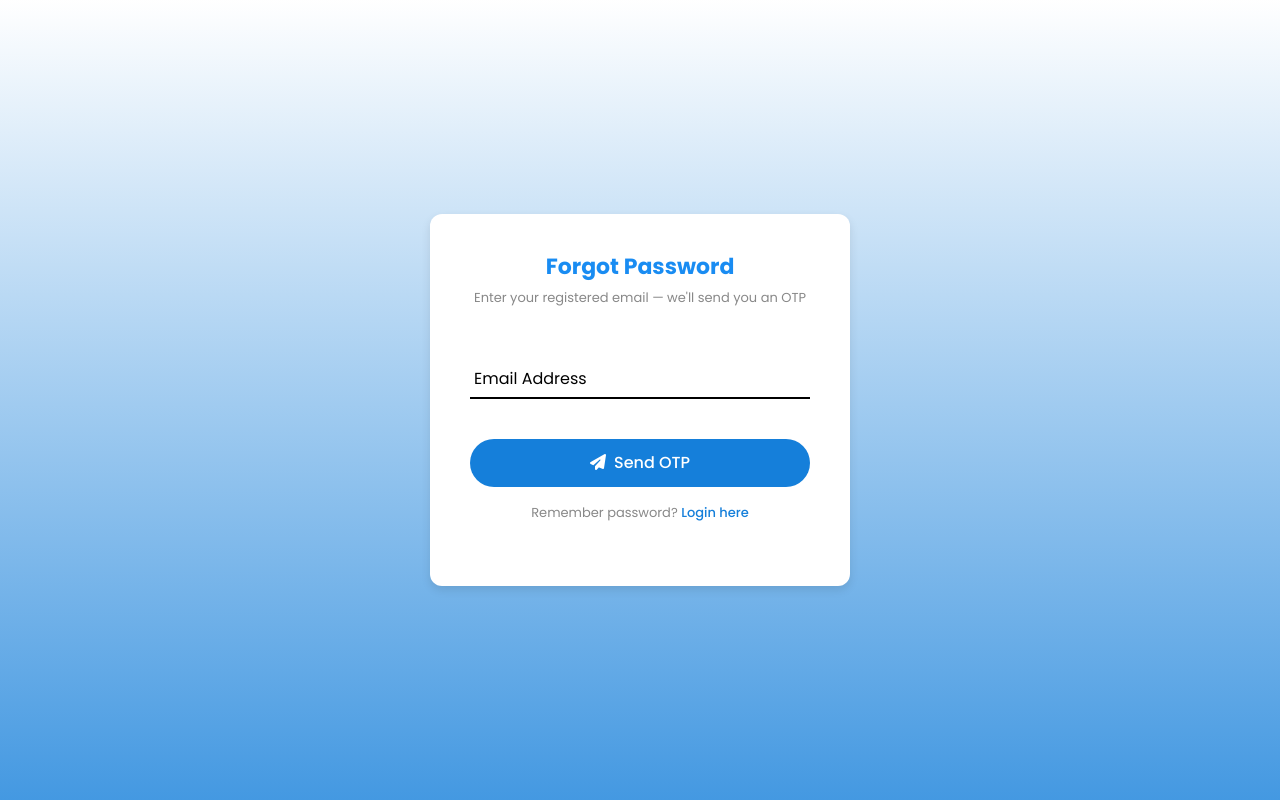
After one commit to fatimaabdulhayyi-bit/HMS, a Django app: page /forgot-password/ in a window 1280 px wide. The commit adds this page. Run offline with Django 5.2, Linux system fonts and the light colour scheme; parts of the project's set-up code (start-up, migrations or seed data) failed here and were passed over.

Commit message:
implementation of forgot password

```diff
--- a/hospital/models.py
+++ b/hospital/models.py
@@ -39,6 +39,7 @@ class UserAccount(AbstractBaseUser):
     is_admin = models.BooleanField(default=False)
     is_superadmin = models.BooleanField(default=False)
     is_approved = models.BooleanField(default=False)  # Doctor approval flag
+    is_first_login = models.BooleanField(default=False)
 
     objects = UserAccountManager()
 
--- /dev/null
+++ b/hospital/templates/hospital/forms/forgot_password.html
@@ -0,0 +1,118 @@
+{% load static %}
+<!DOCTYPE html>
+<html lang="en">
+<head>
+    <meta charset="UTF-8">
+    <meta name="viewport" content="width=device-width, initial-scale=1.0">
+    <title>Forgot Password</title>
+    <link href="https://cdn.jsdelivr.net/npm/bootstrap@5.3.3/dist/css/bootstrap.min.css" rel="stylesheet">
+    <link href="https://cdnjs.cloudflare.com/ajax/libs/font-awesome/6.5.0/css/all.min.css" rel="stylesheet">
+    <link href="{% static 'images/favicon.png' %}" rel="icon">
+    <style>
+        @import url('https://fonts.googleapis.com/css2?family=Poppins:wght@300;400;500;600;700&display=swap');
+        * { margin: 0; padding: 0; box-sizing: border-box; font-family: 'Poppins', sans-serif; }
+        body {
+            display: flex;
+            justify-content: center;
+            align-items: center;
+            min-height: 100vh;
+            background: linear-gradient(rgba(253,253,253,0.1), rgba(21,127,218,0.8));
+        }
+        .card {
+            background: white;
+            border-radius: 12px;
+            box-shadow: 0 4px 10px rgba(0,0,0,0.1);
+            width: 420px;
+            padding: 40px;
+            border: none;
+        }
+        .card h2 {
+            text-align: center;
+            font-size: 22px;
+            font-weight: bold;
+            color: rgba(0,128,241,0.9);
+            margin-bottom: 8px;
+        }
+        .card p {
+            text-align: center;
+            color: #888;
+            font-size: 13px;
+            margin-bottom: 24px;
+        }
+        .input-group {
+            position: relative;
+            margin: 25px 0;
+            border-bottom: 2px solid black;
+        }
+        .input-group input {
+            width: 100%;
+            height: 40px;
+            font-size: 16px;
+            color: black;
+            padding: 10px 5px 5px 5px;
+            background: transparent;
+            border: none;
+            outline: none;
+        }
+        .input-group label {
+            position: absolute;
+            left: 5px;
+            top: 10px;
+            font-size: 16px;
+            color: black;
+            pointer-events: none;
+            transition: 0.3s;
+        }
+        .input-group input:focus + label,
+        .input-group input:not(:placeholder-shown) + label {
+            top: -10px;
+            font-size: 12px;
+            color: rgba(21,127,218,1);
+        }
+        .btn-submit {
+            width: 100%;
+            padding: 12px;
+            background: rgba(21,127,218,1);
+            color: white;
+            font-size: 16px;
+            font-weight: 500;
+            cursor: pointer;
+            border-radius: 30px;
+            border: none;
+            margin-top: 15px;
+            transition: 0.3s;
+        }
+        .btn-submit:hover { background: rgba(21,127,218,0.8); }
+        .back-link { text-align: center; margin-top: 16px; font-size: 14px; }
+        .back-link a { color: rgba(21,127,218,1); text-decoration: none; font-weight: 500; }
+        .back-link a:hover { text-decoration: underline; }
+    </style>
+</head>
+<body>
+    <div class="card">
+        <h2>Forgot Password</h2>
+        <p>Enter your registered email — we'll send you an OTP</p>
+
+        {% if messages %}
+            {% for message in messages %}
+            <div class="alert alert-{{ message.tags }} text-center">{{ message }}</div>
+            {% endfor %}
+        {% endif %}
+
+        <form method="POST">
+            {% csrf_token %}
+            <div class="input-group">
+                <input type="email" name="email" id="email" placeholder=" " required>
+                <label for="email">Email Address</label>
+            </div>
+            <button type="submit" class="btn-submit">
+                <i class="fas fa-paper-plane me-2"></i>Send OTP
+            </button>
+        </form>
+
+        <div class="back-link">
+            <p>Remember password? <a href="{% url 'login' %}">Login here</a></p>
+        </div>
+    </div>
+</body>
+</html>
--- a/hospital/templates/hospital/forms/login.html
+++ b/hospital/templates/hospital/forms/login.html
@@ -211,7 +211,9 @@ input[type="password"] {
 </div>
 
         <input type="submit" value="Login">
-
+<div class="signUp-link" style="margin-top: 10px;">
+    <p>Forgot your password? <a href="{% url 'forgot_password' %}">Reset here</a></p>
+</div>
         <div class="signUp-link">
           <p>Don't have an account? <a href="{% url 'signup' %}">Sign Up</a></p>
         </div>
--- a/hospital/urls.py
+++ b/hospital/urls.py
@@ -5,6 +5,10 @@ urlpatterns = [
     path("", views.index , name="index"),
     path("signup/", views.signup , name="signup"),
     path('login/', views.login, name='login'),
+    path('forgot-password/', views.forgot_password, name='forgot_password'),
+    path('verify-otp/', views.verify_otp, name='verify_otp'),
+    path('reset-password/', views.reset_password, name='reset_password'),
+    path('force-change-password/', views.force_change_password, name='force_change_password'),
     path('patientreg/', views.patientreg, name='patientreg'),
     path('doctorreg/', views.doctorreg, name='doctorreg'),
     path('department/',views.department, name='department'),
--- a/hospital/views.py
+++ b/hospital/views.py
@@ -1,13 +1,15 @@
 from django.shortcuts import render,redirect,get_object_or_404
 from .models import UserAccount, Patients, Departments, Doctors, PatientFeedback, InPatient, DoctorSchedule, Appointment, Bills, BillItems,MedicalRecord, Notification
-from django.contrib.auth import authenticate, login as auth_login, logout
+from django.contrib.auth import authenticate, login as auth_login, logout, update_session_auth_hash
 from django.contrib import messages
 from django.http import JsonResponse
 from django.db.models import Max
 from datetime import date,datetime,timedelta
 from django.db import transaction
 from .decorators import role_required
+from django.core.mail import send_mail
 from decimal import Decimal
+import random
 from thefuzz import process
 from django.conf import settings
 import stripe
@@ -153,6 +155,9 @@ def login(request):
             # User mil gaya aur password sahi hai
             auth_login(request, user)
 
+            if user.is_first_login:
+                return redirect('force_change_password')
+
             # --- DOCTOR LOGIC ---
             if user.role == 'doctor':
                 try:
@@ -192,6 +197,137 @@ def login(request):
             return render(request, 'hospital/forms/login.html')
 
     return render(request, 'hospital/forms/login.html')
+
+def forgot_password(request):
+    if request.method == 'POST':
+        email = request.POST.get('email')
+
+        try:
+            user = UserAccount.objects.get(email=email)
+        except UserAccount.DoesNotExist:
+            messages.error(request, "No account found with this email.")
+            return render(request, 'hospital/forms/forgot_password.html')
+
+        # OTP generate karo
+        otp = str(random.randint(100000, 999999))
+
+        # Session mein save karo
+        request.session['reset_email'] = email
+        request.session['reset_otp'] = otp
+
+        # Email bhejo
+        send_mail(
+            subject='HMS — Password Reset OTP',
+            message=f'''Dear {user.fullname},
+
+Your OTP for password reset is: {otp}
+
+This OTP is valid for 10 minutes only.
+
+If you did not request this, please ignore this email.
+
+Regards,
+HMS Hospital''',
+            from_email=None,
+            recipient_list=[email],
+            fail_silently=False,
+        )
+
+        messages.success(request, f"OTP sent to {email}")
+        return redirect('verify_otp')
+
+    return render(request, 'hospital/forms/forgot_password.html')
+
+
+# ==========================================
+# FORGOT PASSWORD — Step 2: OTP verify karo
+# ==========================================
+def verify_otp(request):
+    email = request.session.get('reset_email')
+    otp_session = request.session.get('reset_otp')
+
+    if not email:
+        return redirect('forgot_password')
+
+    if request.method == 'POST':
+        otp_entered = request.POST.get('otp')
+
+        if otp_entered == otp_session:
+            request.session['otp_verified'] = True
+            return redirect('reset_password')
+        else:
+            messages.error(request, "Invalid OTP. Please try again.")
+
+    return render(request, 'hospital/forms/verify_otp.html', {'email': email})
+
+
+# ==========================================
+# FORGOT PASSWORD — Step 3: New password set
+# ==========================================
+def reset_password(request):
+    email = request.session.get('reset_email')
+    otp_verified = request.session.get('otp_verified')
+
+    if not email or not otp_verified:
+        return redirect('forgot_password')
+
+    if request.method == 'POST':
+        new_password = request.POST.get('new_password')
+        confirm_password = request.POST.get('confirm_password')
+
+        if new_password != confirm_password:
+            messages.error(request, "Passwords do not match.")
+            return render(request, 'hospital/forms/reset_password.html')
+
+        if len(new_password) < 8:
+            messages.error(request, "Password must be at least 8 characters.")
+            return render(request, 'hospital/forms/reset_password.html')
+
+        user = UserAccount.objects.get(email=email)
+        user.set_password(new_password)
+        user.save()
+
+        # Session clear karo
+        request.session.flush()
+
+        messages.success(request, "Password changed successfully! Please login.")
+        return redirect('login')
+
+    return render(request, 'hospital/forms/reset_password.html')
+
+
+# ==========================================
+# FORCE CHANGE PASSWORD — Pehli baar login
+# ==========================================
+def force_change_password(request):
+    if request.method == 'POST':
+        new_password = request.POST.get('new_password')
+        confirm_password = request.POST.get('confirm_password')
+
+        if new_password != confirm_password:
+            messages.error(request, "Passwords do not match.")
+            return render(request, 'hospital/forms/force_change_password.html')
+
+        if len(new_password) < 8:
+            messages.error(request, "Password must be at least 8 characters.")
+            return render(request, 'hospital/forms/force_change_password.html')
+
+        request.user.set_password(new_password)
+        request.user.is_first_login = False  # ✅ Flag off
+        request.user.save()
+
+        update_session_auth_hash(request, request.user)
+        messages.success(request, "Password changed successfully!")
+
+        if request.user.role == 'doctor':
+            return redirect('doctor_dashboard')
+        elif request.user.role == 'patient':
+            return redirect('patient_dashboard')
+        else:
+            return redirect('admin_dashboard')
+
+    return render(request, 'hospital/forms/force_change_password.html')
+
 
 @role_required(allowed_roles=['patient'])
 def patientreg(request):
```
Also changed, not shown: FYP/settings.py (+8 -0 lines), hospital/templates/hospital/forms/force_change_password.html (added, +155 -0 lines), hospital/templates/hospital/forms/reset_password.html (added, +144 -0 lines), hospital/templates/hospital/forms/verify_otp.html (added, +131 -0 lines), hospital/migrations/0010_useraccount_is_first_login.py (added).
